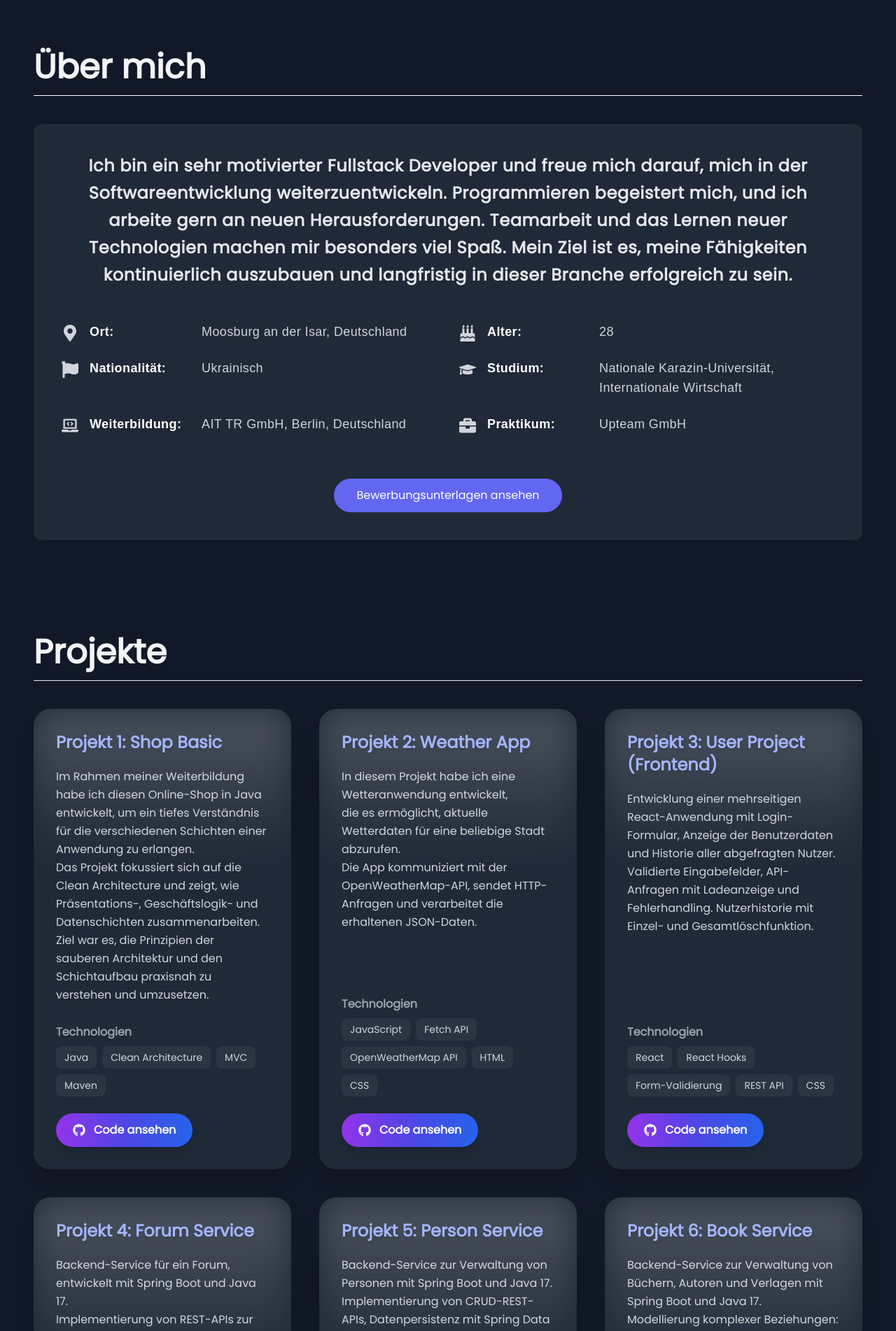
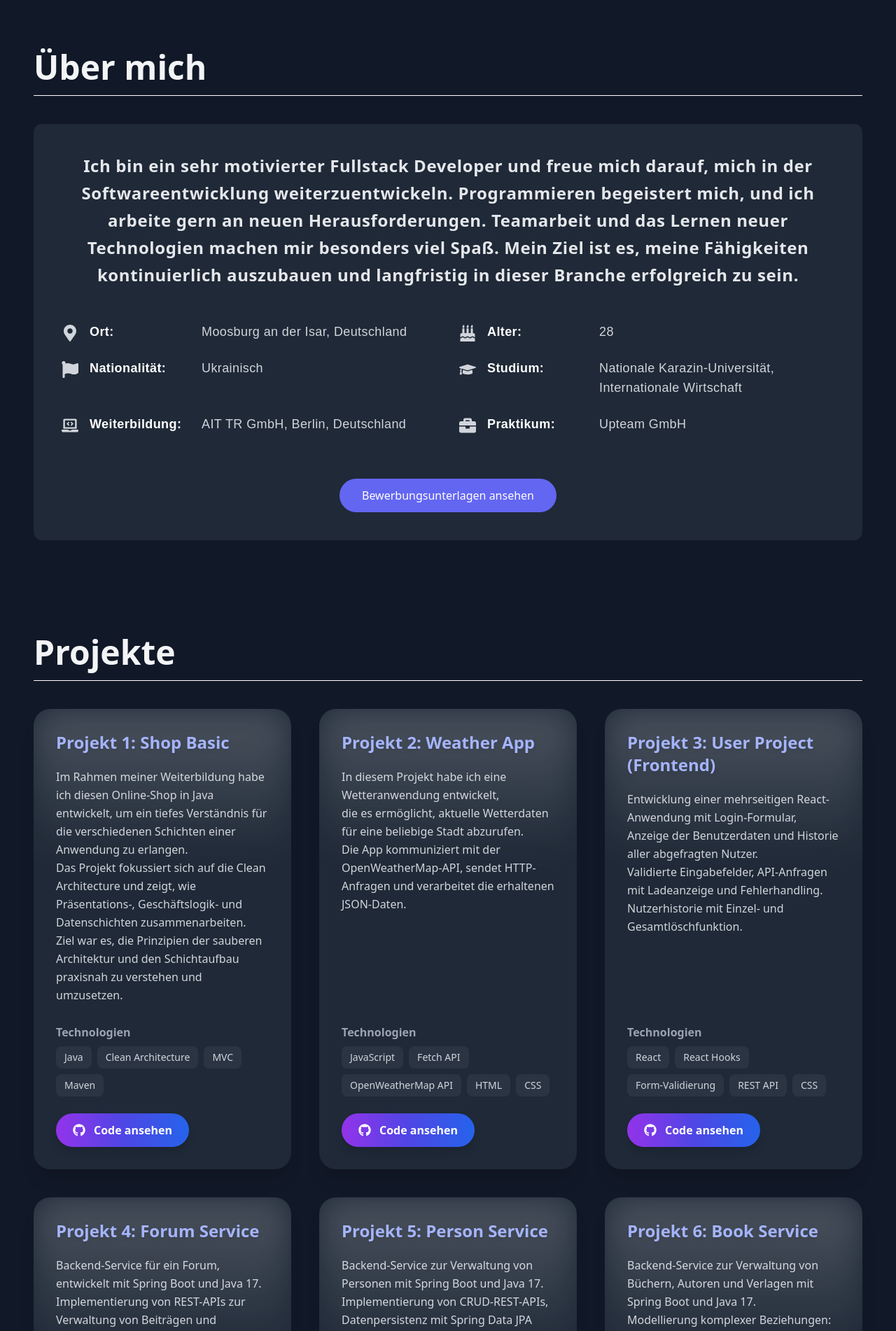
Before and after one commit to StanislavVidulin/my-portfolio-fe, a React (Vite) app: page / in a window 1280 px wide. Shown: the part 880-2782 px from the top of the page at 70% size. Built offline with nearby package versions, Linux system fonts and the light colour scheme; the HTML template or start-up script is replaced by a standard one.

Commit message:
сhange font for sections

```diff
--- a/src/components/AboutContent/AboutContent.tsx
+++ b/src/components/AboutContent/AboutContent.tsx
@@ -12,7 +12,7 @@ export default function AboutContent() {
   return (
     <section
       id="about"
-      className="px-6 max-w-7xl mx-auto pt-8 pb-4 text-gray-100 font-poppins"
+      className="px-6 max-w-7xl mx-auto pt-8 pb-4 text-gray-100 "
     >
       <h2 className="text-5xl font-semibold mb-10 border-b border-white pb-4">
         Über mich
--- a/src/components/ContactContent/ContactContent.tsx
+++ b/src/components/ContactContent/ContactContent.tsx
@@ -50,16 +50,16 @@ export default function ContactContent() {
   return (
     <section
       id="contact"
-      className="px-8 py-8 max-w-7xl mx-auto relative font-poppins"
+      className="px-8 py-8 max-w-7xl mx-auto relative"
     >
-      <h2 className="text-5xl font-bold mb-10 border-b-2 border-white pb-2">
+      <h2 className="text-5xl font-semibold mb-10 border-b border-white pb-4">
         Kontakt
       </h2>
 
       <div className="w-full h-96 rounded-md overflow-hidden shadow-lg mb-10">
         <iframe
           title="Google Map"
-          src="https://www.google.com/maps/embed?pb=!1m18!1m12!1m3!1d2689.528152597887!2d11.914547115681194!3d48.54513747926253!2m3!1f0!2f0!3f0!3m2!1i1024!2i768!4f13.1!3m3!1m2!1s0x479ddc5c8d3011f9%3A0x51c7c5b9a1e2af9d!2sMoosburg%20an%20der%20Isar!5e0!3m2!1sen!2sde!4v168XXXXXXX"
+          src="https://maps.google.com/maps?q=Herrnstraße+18,+85368+Moosburg+an+der+Isar,+Deutschland&hl=de&z=15&output=embed"
           width="100%"
           height="100%"
           style={{ border: 0 }}
--- a/src/components/ProjectsContent/ProjectsContent.tsx
+++ b/src/components/ProjectsContent/ProjectsContent.tsx
@@ -143,9 +143,9 @@ export default function ProjectsContent() {
   return (
     <section
       id="projects"
-      className="px-6 max-w-7xl mx-auto py-2 pb-4 text-gray-100 font-poppins"
+      className="px-6 max-w-7xl mx-auto py-2 pb-4 text-gray-100"
     >
-      <h2 className="text-5xl font-semibold mb-10 border-b border-white-400 pb-4">
+      <h2 className="text-5xl font-semibold mb-10 border-b border-white pb-4">
         Projekte
       </h2>
       <div
--- a/tailwind.config.cjs
+++ b/tailwind.config.cjs
@@ -20,7 +20,7 @@ module.exports = {
       },
       fontFamily: {
         montserrat: ['Montserrat', 'sans-serif'],
-        poppins: ['Poppins', 'sans-serif'],
+        poppins: ['Poppins', 'serif'],
       },
     },
   },
```
